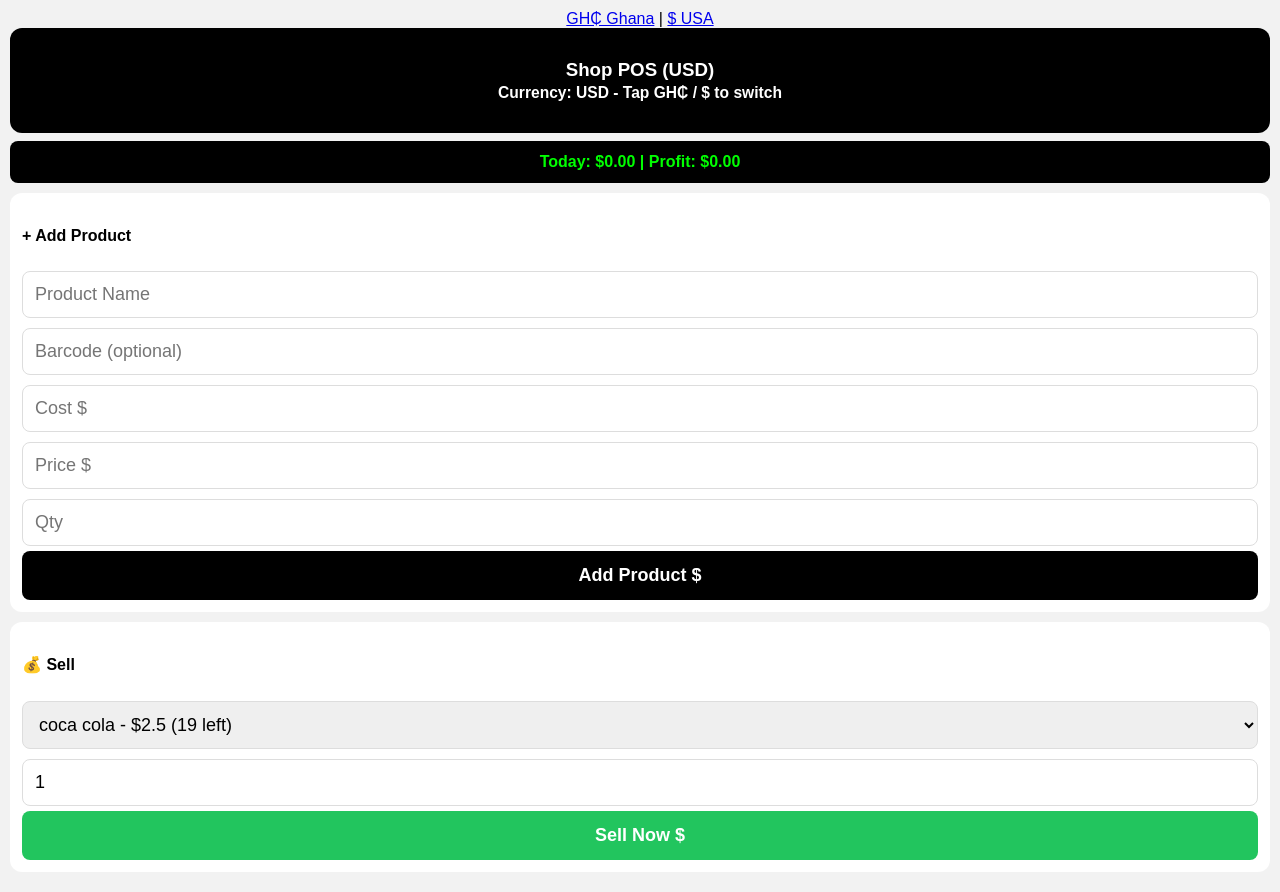
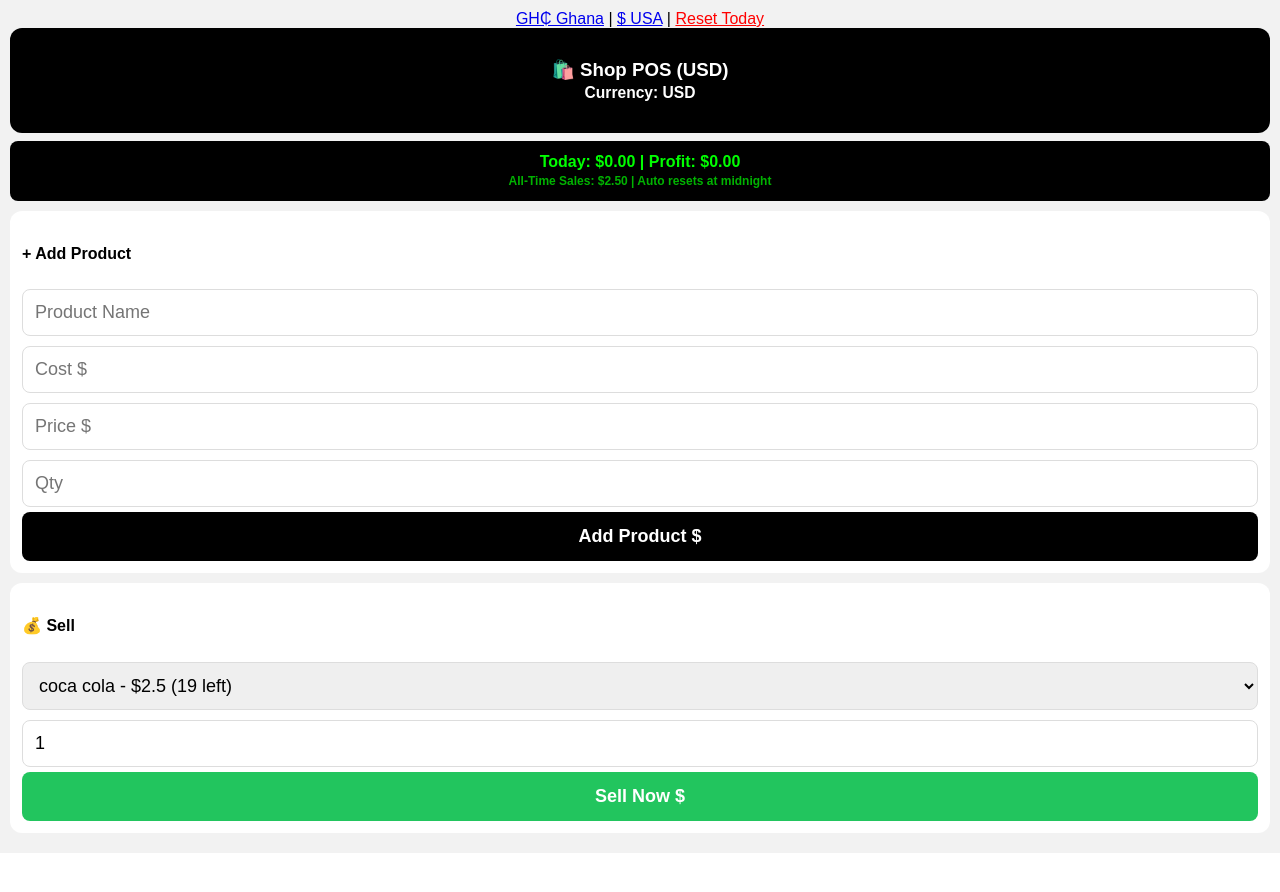
Before and after one commit to Zacharia-code/us-shop-pos, a Flask app: page / in a window 1280 px wide. After the commit the page ends 853 px from the top, so only its background shows below. Run offline with Flask 3, Linux system fonts and the light colour scheme.

Commit message:
Enhance Shop POS HTML layout and features
Updated the layout and functionality of the Shop POS interface, including improved styling and added all-time sales information.

```diff
--- a/templates/index.html
+++ b/templates/index.html
@@ -1,35 +1,9 @@
-<!DOCTYPE html>
-<html><head><meta name="viewport" content="width=device-width, initial-scale=1.0"><title>Shop POS</title>
-<style>
-body{font-family:Arial;margin:0;padding:10px;background:#f2f2f2}
-.header{background:#000;color:#fff;padding:12px;border-radius:12px;text-align:center}
-.stats{background:#000;color:#0f0;padding:12px;border-radius:8px;text-align:center;margin:8px 0;font-weight:bold}
-.card{background:#fff;padding:12px;border-radius:12px;margin:10px 0}
-input,select{width:100%;font-size:18px;padding:12px;margin:5px 0;border-radius:8px;border:1px solid #ddd;box-sizing:border-box}
-button{width:100%;font-size:18px;padding:14px;background:#000;color:#fff;border:none;border-radius:8px;font-weight:bold}
-.sell-btn{background:#22c55e}
-</style></head><body>
-<div style="text-align:center"><a href="/?currency=GHS">GH₵ Ghana</a> | <a href="/?currency=USD"> $ USA</a></div>
-<div class="header"><h3>Shop POS ({{currency}})<br><small>Currency: {{currency}} - Tap GH₵ / $ to switch</small></h3></div>
-<div class="stats">Today: {{symbol}}{{ "%.2f"|format(today_total) }} | Profit: {{symbol}}{{ "%.2f"|format(profit) }}</div>
-{% if request.args.get('sold') %}
-<div style="background:#22c55e;color:white;padding:10px;border-radius:8px;text-align:center">Sale Done! Receipt #{{request.args.get('sold')}}<br>
-<a href="/receipt/{{request.args.get('sold')}}?currency={{currency}}" style="background:white;color:#22c55e;padding:6px 15px;border-radius:20px;display:inline-block;margin:4px">View Receipt</a>
-<a href="/?currency={{currency}}" style="background:#333;color:white;padding:6px 15px;border-radius:20px;display:inline-block;margin:4px">New Sale</a></div>
-{% endif %}
-<div class="card"><h4>+ Add Product</h4>
-<form method="POST" action="/add_product">
-<input type="hidden" name="currency" value="{{currency}}">
-<input name="name" placeholder="Product Name" required>
-<input name="barcode" placeholder="Barcode (optional)">
-<input name="cost" type="number" step="0.01" placeholder="Cost {{symbol}}" required>
-<input name="price" type="number" step="0.01" placeholder="Price {{symbol}}" required>
-<input name="qty" type="number" placeholder="Qty" required>
-<button type="submit">Add Product {{symbol}}</button></form></div>
-<div class="card"><h4>💰 Sell</h4>
-<form method="POST" action="/sell">
-<input type="hidden" name="currency" value="{{currency}}">
-<select name="product">{% for p in products %}<option value="{{p.name}}">{{p.name}} - {{symbol}}{{p.price}} ({{p.qty}} left)</option>{% endfor %}</select>
-<input name="qty" type="number" value="1" min="1" required>
-<button class="sell-btn" type="submit">Sell Now {{symbol}}</button></form></div>
+<!DOCTYPE html><html><head><meta name="viewport" content="width=device-width, initial-scale=1.0"><title>Shop POS</title>
+<style>body{font-family:Arial;margin:0;padding:10px;background:#f2f2f2}.header{background:#000;color:#fff;padding:12px;border-radius:12px;text-align:center}.stats{background:#000;color:#0f0;padding:12px;border-radius:8px;text-align:center;margin:8px 0;font-weight:bold}.card{background:#fff;padding:12px;border-radius:12px;margin:10px 0}input,select{width:100%;font-size:18px;padding:12px;margin:5px 0;border-radius:8px;border:1px solid #ddd;box-sizing:border-box}button{width:100%;font-size:18px;padding:14px;background:#000;color:#fff;border:none;border-radius:8px;font-weight:bold}.sell-btn{background:#22c55e}.small{font-size:12px;opacity:0.7}</style></head><body>
+<div style="text-align:center"><a href="/?currency=GHS">GH₵ Ghana</a> | <a href="/?currency=USD">$ USA</a> | <a href="/reset_today?currency={{currency}}" onclick="return confirm('Reset today sales?')" style="color:red">Reset Today</a></div>
+<div class="header"><h3>🛍️ Shop POS ({{currency}})<br><small>Currency: {{currency}}</small></h3></div>
+<div class="stats">Today: {{symbol}}{{ "%.2f"|format(today_total) }} | Profit: {{symbol}}{{ "%.2f"|format(profit) }}<br><span class="small">All-Time Sales: {{symbol}}{{ "%.2f"|format(all_time) }} | Auto resets at midnight</span></div>
+{% if request.args.get('sold') %}<div style="background:#22c55e;color:white;padding:10px;border-radius:8px;text-align:center">Sale Done! Receipt #{{request.args.get('sold')}}<br><a href="/receipt/{{request.args.get('sold')}}?currency={{currency}}" style="background:white;color:#22c55e;padding:6px 15px;border-radius:20px;display:inline-block;margin:4px">View & Print Receipt</a><a href="/?currency={{currency}}" style="background:#333;color:white;padding:6px 15px;border-radius:20px;display:inline-block;margin:4px">New Sale</a></div>{% endif %}
+<div class="card"><h4>+ Add Product</h4><form method="POST" action="/add_product"><input type="hidden" name="currency" value="{{currency}}"><input name="name" placeholder="Product Name" required><input name="cost" type="number" step="0.01" placeholder="Cost {{symbol}}" required><input name="price" type="number" step="0.01" placeholder="Price {{symbol}}" required><input name="qty" type="number" placeholder="Qty" required><button type="submit">Add Product {{symbol}}</button></form></div>
+<div class="card"><h4>💰 Sell</h4><form method="POST" action="/sell"><input type="hidden" name="currency" value="{{currency}}"><select name="product">{% for p in products %}<option value="{{p.name}}">{{p.name}} - {{symbol}}{{p.price}} ({{p.qty}} left)</option>{% endfor %}</select><input name="qty" type="number" value="1" min="1" required><button class="sell-btn" type="submit">Sell Now {{symbol}}</button></form></div>
 </body></html>
```
